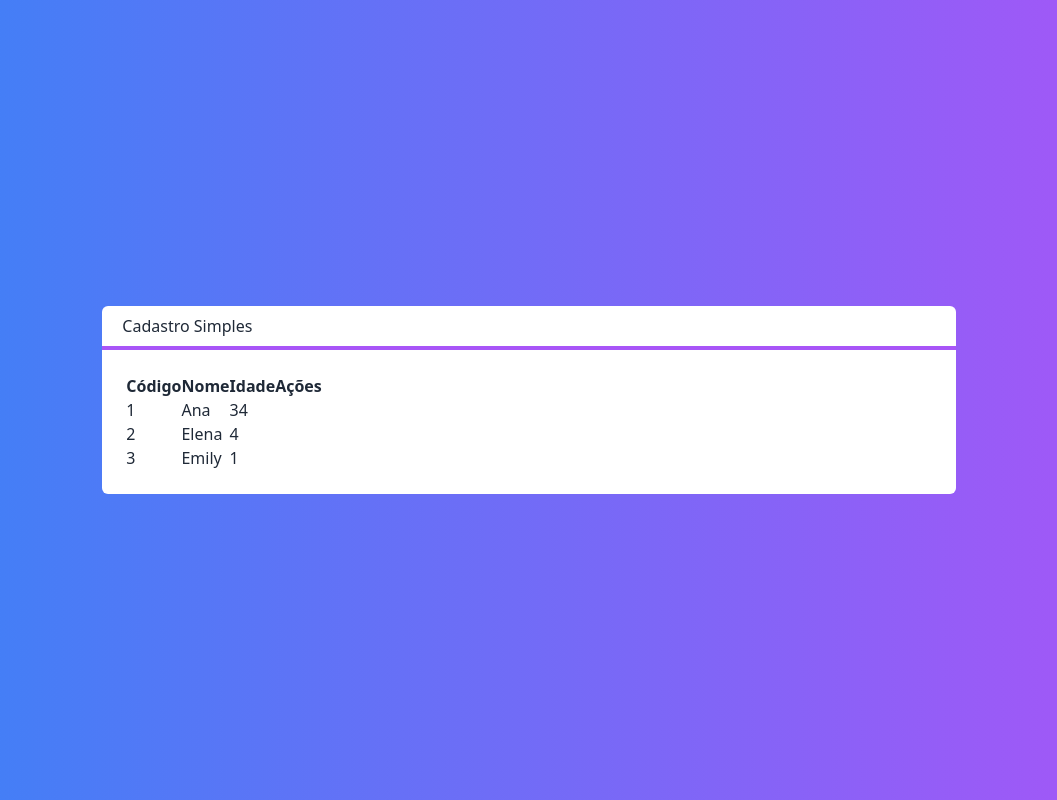
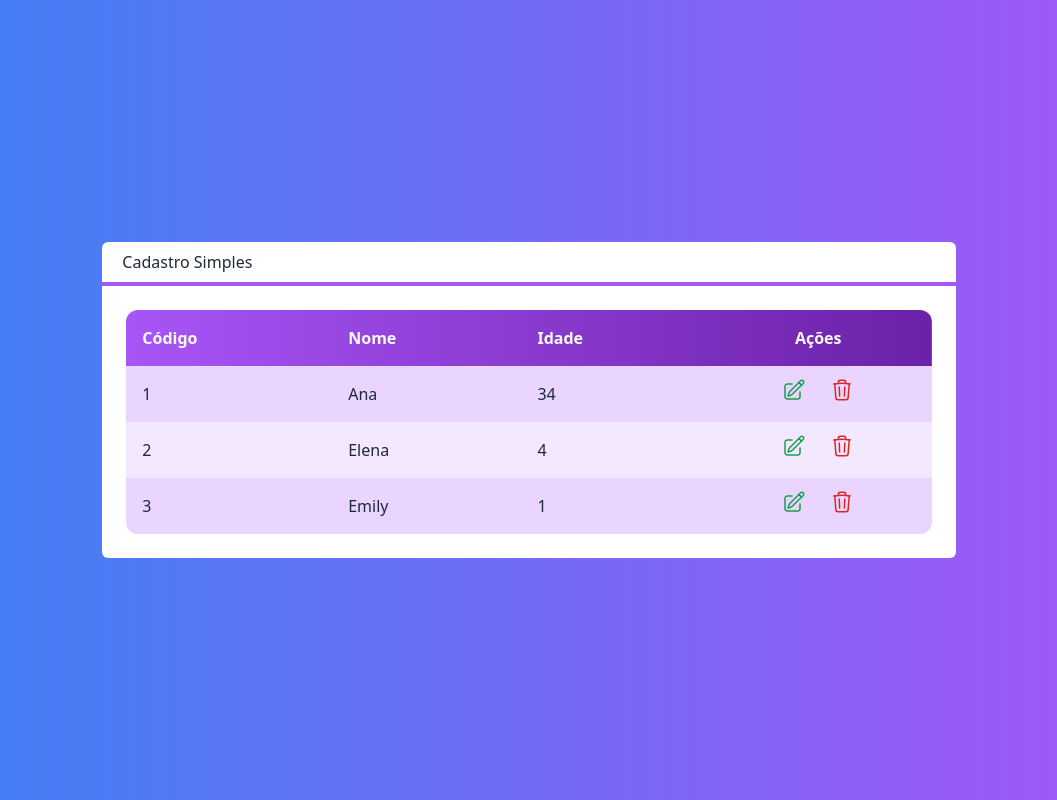
Before and after one commit to mauraodev/next-crud, a Next.js app: page / in a window 1280 px wide. Shown: the whole page, without its empty margins (111-1168 px from the left). Built offline with nearby package versions, Linux system fonts and the light colour scheme.

Commit message:
componente tabela

```diff
--- /dev/null
+++ b/src/components/Icones.tsx
@@ -0,0 +1,33 @@
+export const IconEdicao = (
+  <svg
+    xmlns="http://www.w3.org/2000/svg"
+    fill="none"
+    viewBox="0 0 24 24"
+    strokeWidth={1.5}
+    stroke="currentColor"
+    className="w-6 h-6"
+  >
+    <path
+      strokeLinecap="round"
+      strokeLinejoin="round"
+      d="M16.862 4.487l1.687-1.688a1.875 1.875 0 112.652 2.652L10.582 16.07a4.5 4.5 0 01-1.897 1.13L6 18l.8-2.685a4.5 4.5 0 011.13-1.897l8.932-8.931zm0 0L19.5 7.125M18 14v4.75A2.25 2.25 0 0115.75 21H5.25A2.25 2.25 0 013 18.75V8.25A2.25 2.25 0 015.25 6H10"
+    />
+  </svg>
+);
+
+export const IconLixo = (
+  <svg
+    xmlns="http://www.w3.org/2000/svg"
+    fill="none"
+    viewBox="0 0 24 24"
+    strokeWidth={1.5}
+    stroke="currentColor"
+    className="w-6 h-6"
+  >
+    <path
+      strokeLinecap="round"
+      strokeLinejoin="round"
+      d="M14.74 9l-.346 9m-4.788 0L9.26 9m9.968-3.21c.342.052.682.107 1.022.166m-1.022-.165L18.16 19.673a2.25 2.25 0 01-2.244 2.077H8.084a2.25 2.25 0 01-2.244-2.077L4.772 5.79m14.456 0a48.108 48.108 0 00-3.478-.397m-12 .562c.34-.059.68-.114 1.022-.165m0 0a48.11 48.11 0 013.478-.397m7.5 0v-.916c0-1.18-.91-2.164-2.09-2.201a51.964 51.964 0 00-3.32 0c-1.18.037-2.09 1.022-2.09 2.201v.916m7.5 0a48.667 48.667 0 00-7.5 0"
+    />
+  </svg>
+);
--- a/src/components/Tabela.tsx
+++ b/src/components/Tabela.tsx
@@ -1,36 +1,75 @@
 import Cliente from "@/core/Cliente";
+import { IconEdicao, IconLixo } from "./Icones";
 
 interface TabelaProps {
   clientes: Cliente[];
+  clienteSelecionado?: (cliente: Cliente) => void;
+  clienteExcluido?: (cliente: Cliente) => void;
 }
 
 export default function Tabela(props: TabelaProps) {
+  const exibirAcoes = props.clienteExcluido || props.clienteSelecionado;
+
   function renderizarCabecalho() {
     return (
       <tr>
-        <th>Código</th>
-        <th>Nome</th>
-        <th>Idade</th>
-        <th>Ações</th>
+        <th className="text-left p-4">Código</th>
+        <th className="text-left p-4">Nome</th>
+        <th className="text-left p-4">Idade</th>
+        <th className="text p-4">Ações</th>
       </tr>
     );
   }
 
   function renderizarDados() {
-    return props.clientes?.map((cliente, index) => {
+    return props.clientes?.map((cliente, i) => {
       return (
-        <tr key={cliente.id}>
-          <td>{cliente.id}</td>
-          <td>{cliente.nome}</td>
-          <td>{cliente.idade}</td>
+        <tr
+          key={cliente.id}
+          className={`${i % 2 === 0 ? "bg-purple-200" : "bg-purple-100"}`}
+        >
+          <td className="text-left p-4">{cliente.id}</td>
+          <td className="text-left p-4">{cliente.nome}</td>
+          <td className="text-left p-4">{cliente.idade}</td>
+          {exibirAcoes ? renderizarAcoes(cliente) : false}
         </tr>
       );
     });
   }
 
+  function renderizarAcoes(cliente: Cliente) {
+    return (
+      <td className="flex justify-center">
+        {props.clienteSelecionado ? (
+          <button
+            onClick={() => props.clienteSelecionado?.(cliente)}
+            className={`flex justify-center items-center text-green-600 rounded-full hover:bg-purple-50 p-2 m-1`}
+          >
+            {IconEdicao}
+          </button>
+        ) : (
+          false
+        )}
+
+        {props.clienteExcluido ? (
+          <button
+            onClick={() => props.clienteExcluido?.(cliente)}
+            className={`flex justify-center items-center text-red-600 rounded-full hover:bg-purple-50 p-2 m-1`}
+          >
+            {IconLixo}
+          </button>
+        ) : (
+          false
+        )}
+      </td>
+    );
+  }
+
   return (
-    <table>
-      <thead>{renderizarCabecalho()}</thead>
+    <table className="w-full rounded-xl overflow-hidden">
+      <thead className="bg-gradient-to-r from-purple-500 to-purple-800 text-gray-50">
+        {renderizarCabecalho()}
+      </thead>
       <tbody>{renderizarDados()}</tbody>
     </table>
   );
--- a/src/pages/index.tsx
+++ b/src/pages/index.tsx
@@ -10,15 +10,29 @@
 
 export default function Home() {
   const clientes = [
-    new Cliente('Ana', 34, '1'),
-    new Cliente('Elena', 4, '2'),
-    new Cliente('Emily', 1, '3'),
-  ]
+    new Cliente("Ana", 34, "1"),
+    new Cliente("Elena", 4, "2"),
+    new Cliente("Emily", 1, "3"),
+  ];
+
+  function clienteSelecionado(cliente: Cliente) {
+    console.log(cliente.nome);
+  }
+
+  function clienteExcluido(cliente: Cliente) {
+    console.log(`Excluir... ${cliente.nome}`)
+  }
 
   return (
-    <div className={`flex justify-center items-center h-screen bg-gradient-to-r from-blue-500 to-purple-500 text-white`}>
+    <div
+      className={`flex justify-center items-center h-screen bg-gradient-to-r from-blue-500 to-purple-500 text-white`}
+    >
       <Layout titulo="Cadastro Simples">
-        <Tabela clientes={clientes}></Tabela>
+        <Tabela
+          clientes={clientes}
+          clienteSelecionado={clienteSelecionado}
+          clienteExcluido={clienteExcluido}
+        ></Tabela>
       </Layout>
     </div>
   );
```
